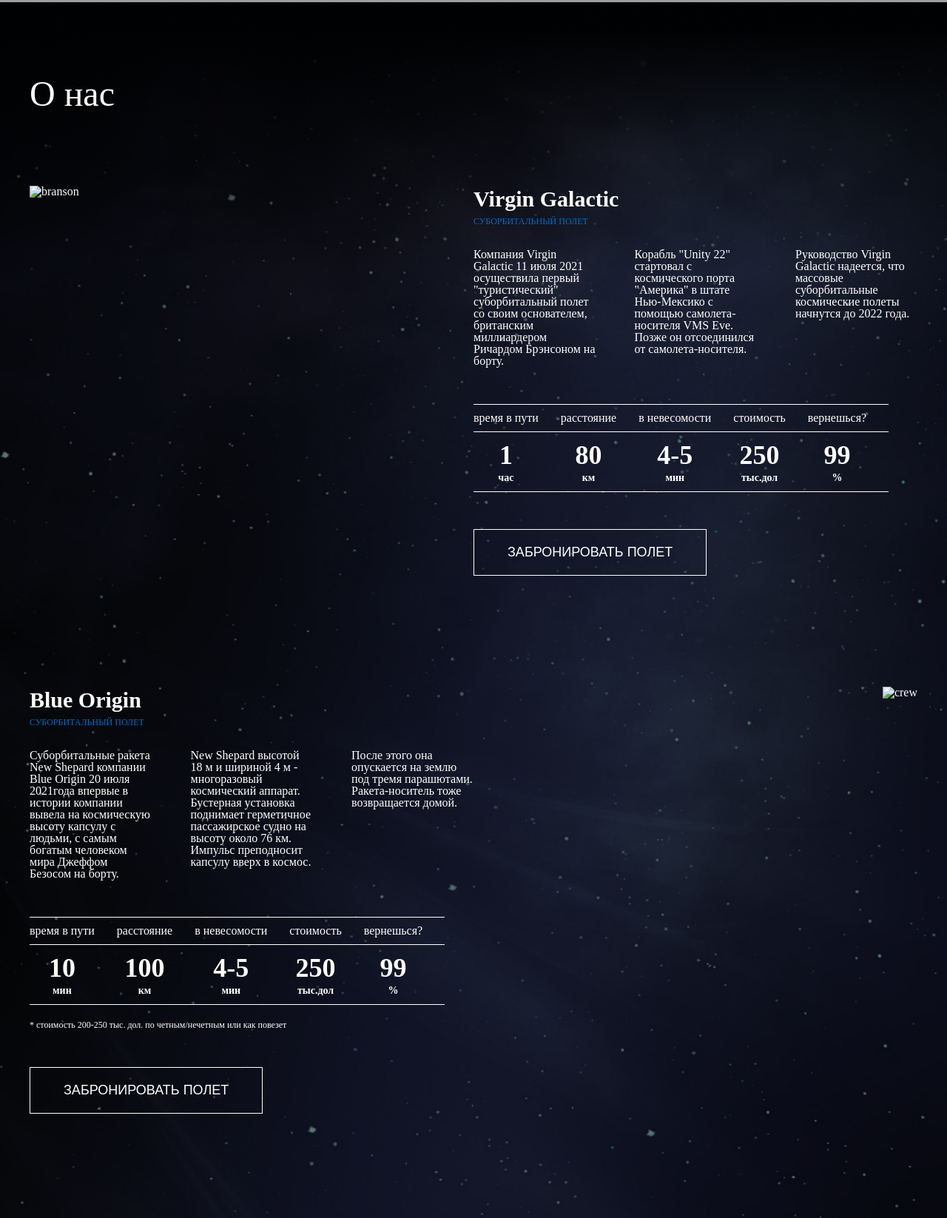
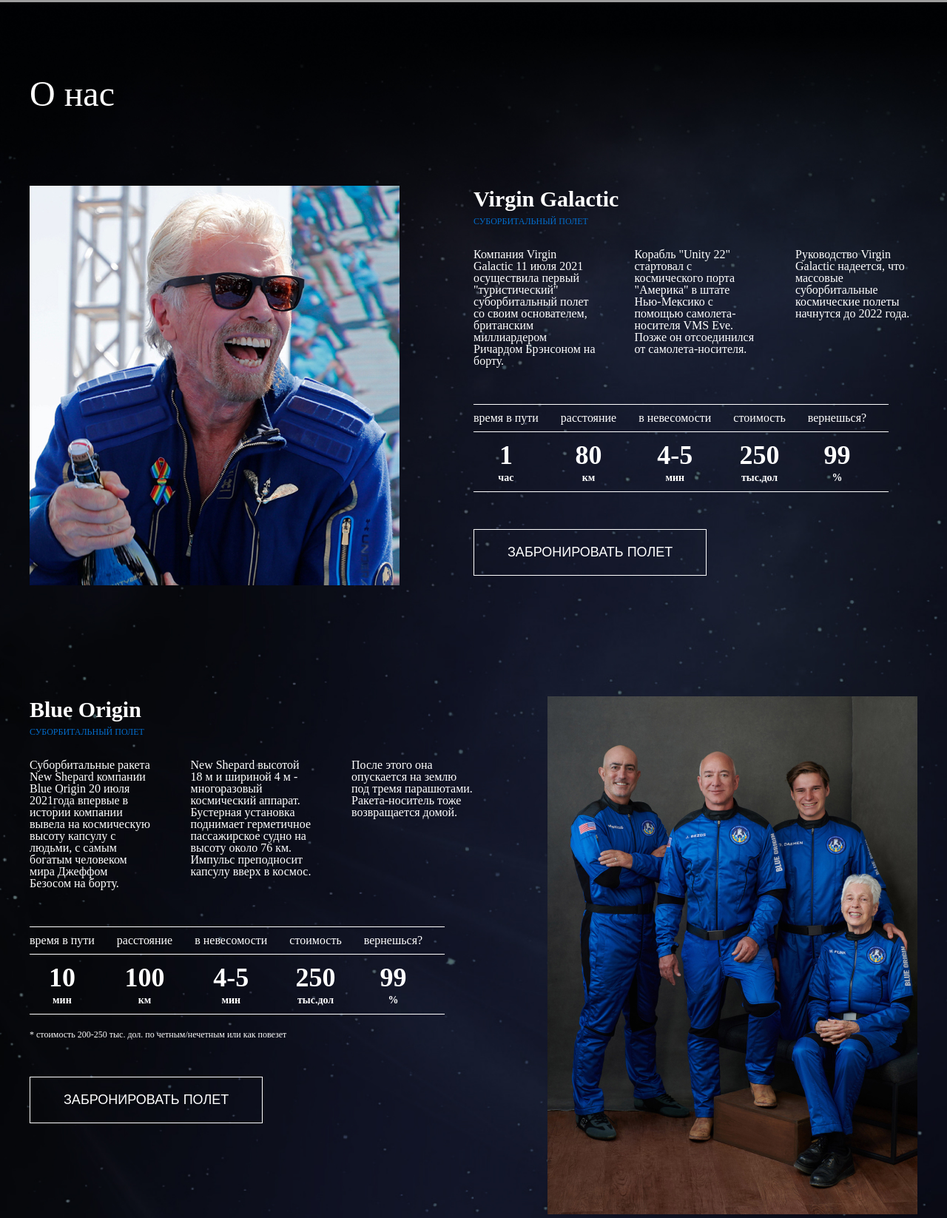
Before and after one commit to cathoFrancis/cosmo, a plain HTML site: page index.html in a window 1280 px wide. Shown: the part 797-2443 px from the top of the page at 74% size. Drawn offline with nearby package versions, Linux system fonts and the light colour scheme; the site is published under a folder, as on GitHub Pages, so addresses that start at the root find nothing; files whose address does not match are found by name.

Commit message:
Поменял пути в картинках на Илона, коман

```diff
--- a/index.html
+++ b/index.html
@@ -64,7 +64,7 @@
           О нас
         </h2>
         <div class="about__item">
-          <img src="/images/branson.jpg" alt="branson" class="about__img">
+          <img src="images/branson.jpg" alt="branson" class="about__img">
           <div class="about__content">
             <h3 class="about__title">
               Virgin Galactic
@@ -108,7 +108,7 @@
           </div>
         </div>
         <div class="about__item">
-          <img src="/images/crew.jpg" alt="crew" class="about__img">
+          <img src="images/crew.jpg" alt="crew" class="about__img">
           <div class="about__content">
             <h3 class="about__title">
               Blue Origin
@@ -153,7 +153,7 @@
           </div>
         </div>
         <div class="about__item">
-          <img src="/images/mask.jpg" alt="mask" class="about__img">
+          <img src="images/mask.jpg" alt="mask" class="about__img">
           <div class="about__content">
             <h3 class="about__title">
               SpaceX
```
